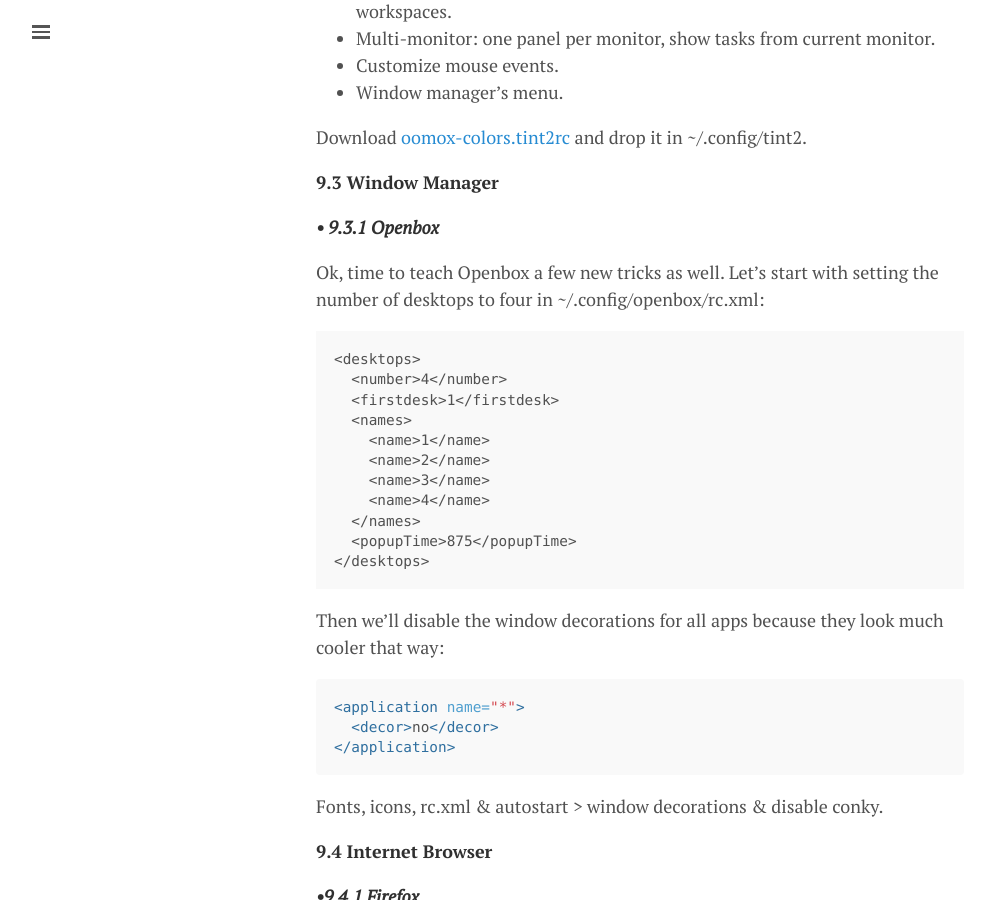
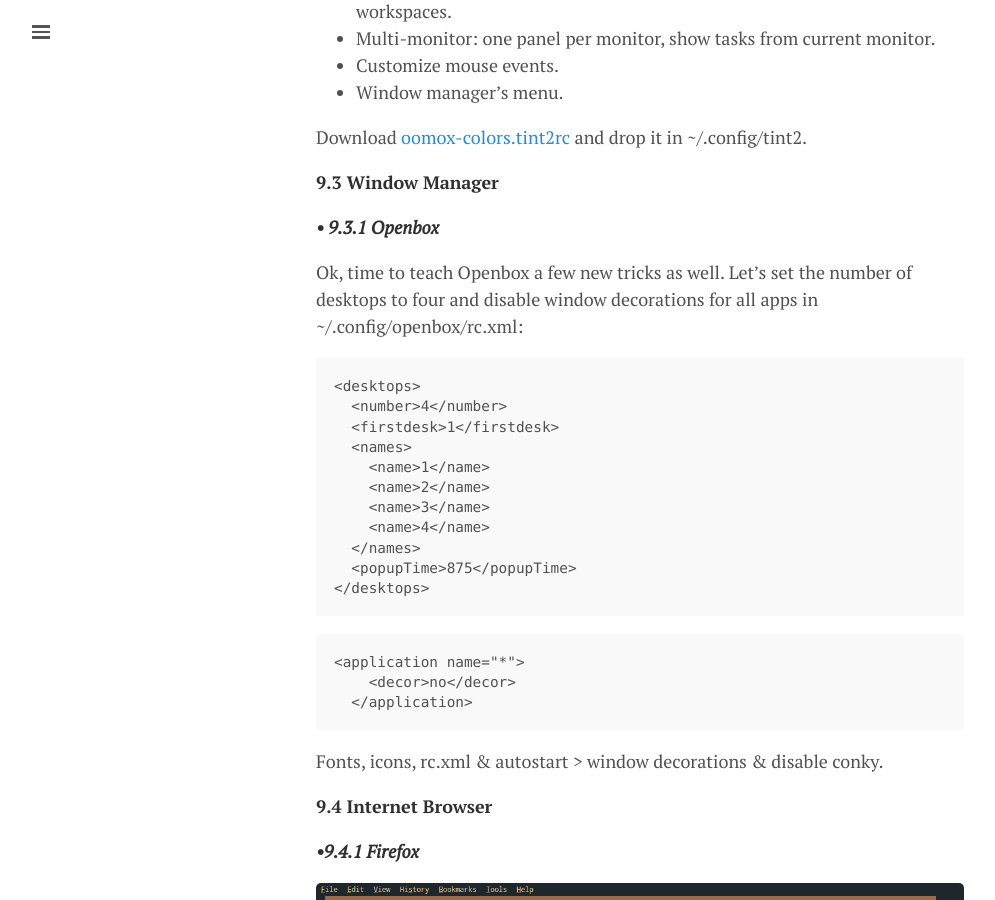
Before and after one commit to lgeurts/lgeurts.github.io, a Jekyll site: the page built from _posts/2017-07-11-bunsenlabs-linux-setup-notes-for dell-inspiron-6000.md, in a window 1280 px wide and 900 px high, scrolled down 18040 px. Shown: the whole window, without its empty margins (0-995 px from the left). Built offline with Jekyll 4.4.1, drawn with Linux system fonts in a browser that asks for light colours; nearby versions of some CDN libraries; comment, search, counter and statistics services are not loaded.

Commit message:
Change Openbox 9.3.1 rc.xml

`````diff
--- a/_posts/2017-07-11-bunsenlabs-linux-setup-notes-for dell-inspiron-6000.md
+++ b/_posts/2017-07-11-bunsenlabs-linux-setup-notes-for dell-inspiron-6000.md
@@ -525,8 +525,7 @@ Download [oomox-colors.tint2rc](https://github.com/lgeurts/BunsenLabs-Setup/tree
 
 ***• 9.3.1 Openbox***
 
-Ok, time to teach Openbox a few new tricks as well. Let’s start with setting the number of desktops to four in ~/.config/openbox/rc.xml:
-
+Ok, time to teach Openbox a few new tricks as well. Let’s set the number of desktops to four and disable window decorations for all apps in ~/.config/openbox/rc.xml:
 ````xml
 <desktops>
   <number>4</number>
@@ -540,12 +539,10 @@ Ok, time to teach Openbox a few new tricks as well. Let’s start with setting t
   <popupTime>875</popupTime>
 </desktops>
 ```
-Then we’ll disable the window decorations for all apps because they look much cooler that way:
-
-```xml
+```
 <application name="*">
-  <decor>no</decor>
-</application>
+    <decor>no</decor>
+  </application>
 ```
 Fonts, icons, rc.xml & autostart > window decorations & disable conky.
 
`````
